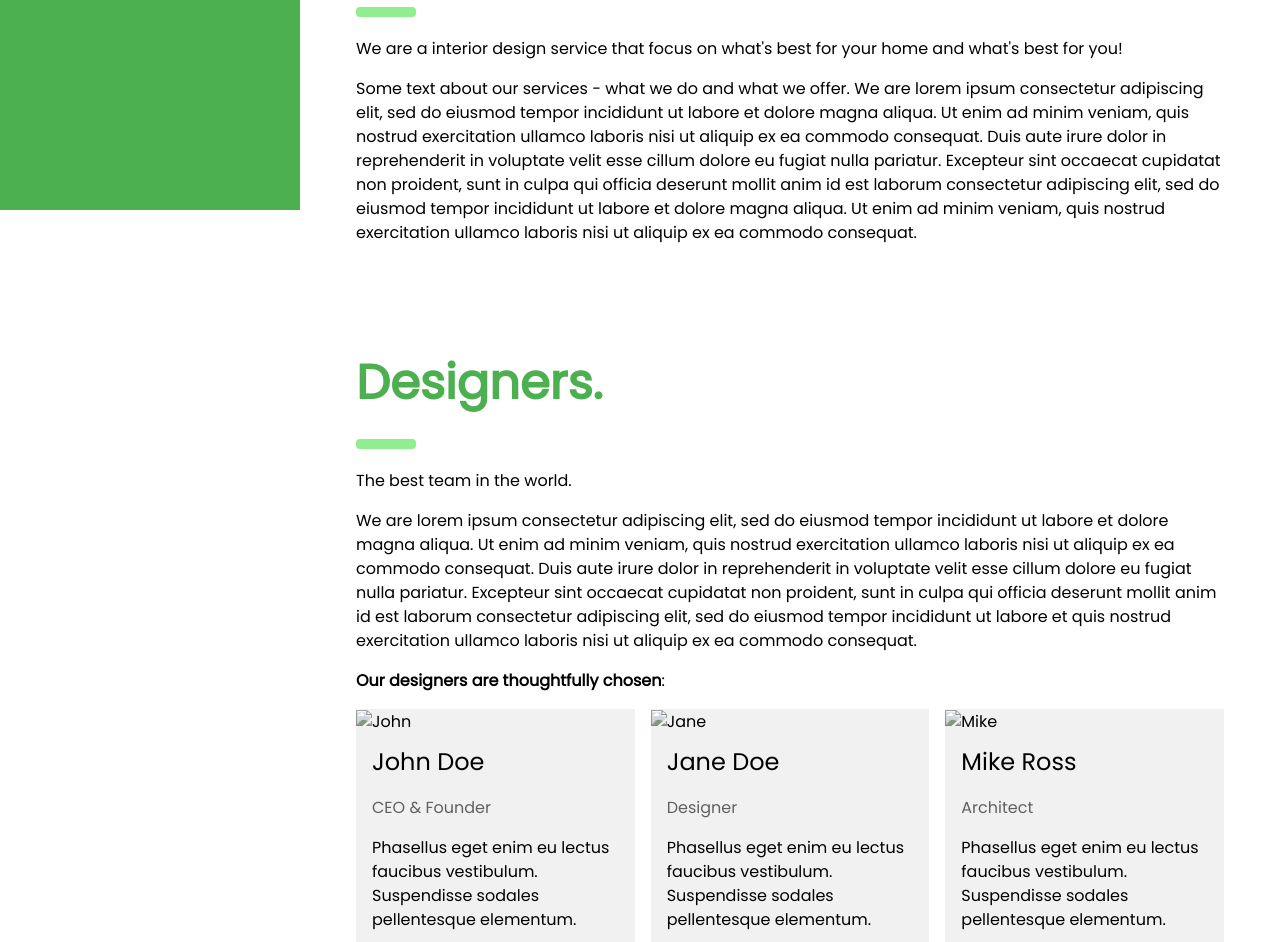
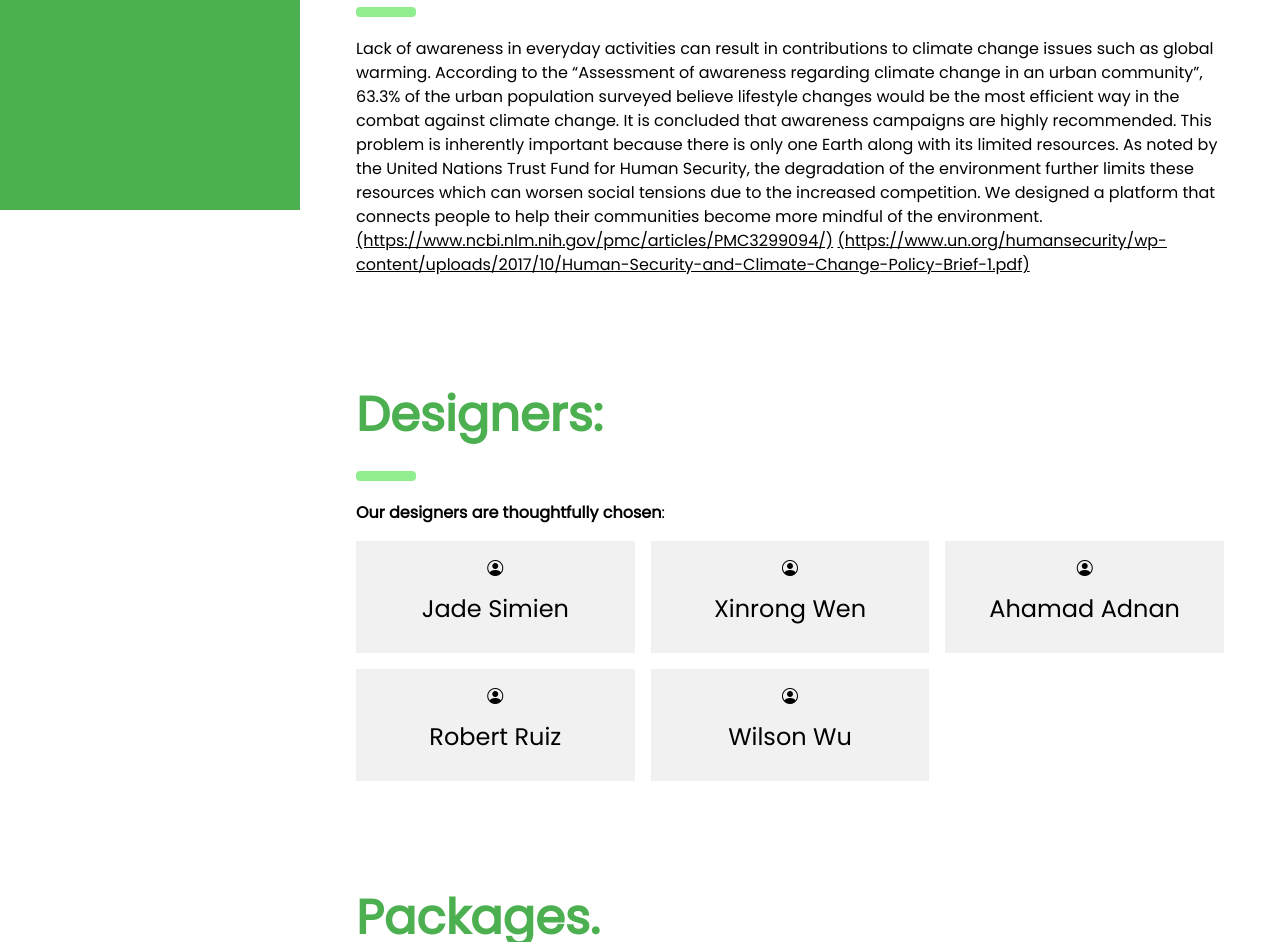
Before and after one commit to JadeS01/offset.github.io, a plain HTML site: page index.html in a window 1280 px wide. Shown: the part 590-1532 px from the top of the page. Drawn offline with nearby package versions, Linux system fonts and the light colour scheme.

Commit message:
changed up problem and designers

```diff
--- a/index.html
+++ b/index.html
@@ -1,11 +1,12 @@
 <!DOCTYPE html>
 <html lang="en">
 <head>
-<title>W3.CSS Template</title>
+<title>OFFSET</title>
 <meta charset="UTF-8">
 <meta name="viewport" content="width=device-width, initial-scale=1">
 <link rel="stylesheet" href="https://www.w3schools.com/w3css/4/w3.css">
 <link rel="stylesheet" href="https://fonts.googleapis.com/css?family=Poppins">
+<link rel="stylesheet" href="https://cdn.jsdelivr.net/npm/bootstrap-icons@1.8.1/font/bootstrap-icons.css">
 <style>
 body,h1,h2,h3,h4,h5 {font-family: "Poppins", sans-serif}
 body {font-size:16px;}
@@ -24,7 +25,7 @@ body {font-size:16px;}
   <div class="w3-bar-block">
     <a href="#" onclick="w3_close()" class="w3-bar-item w3-button w3-hover-white">Home</a>
     <a href="#showcase" onclick="w3_close()" class="w3-bar-item w3-button w3-hover-white">Showcase</a>
-    <a href="#services" onclick="w3_close()" class="w3-bar-item w3-button w3-hover-white">Services</a>
+    <a href="#problem" onclick="w3_close()" class="w3-bar-item w3-button w3-hover-white">Problem</a>
     <a href="#designers" onclick="w3_close()" class="w3-bar-item w3-button w3-hover-white">Designers</a>
     <a href="#packages" onclick="w3_close()" class="w3-bar-item w3-button w3-hover-white">Packages</a>
     <a href="#contact" onclick="w3_close()" class="w3-bar-item w3-button w3-hover-white">Contact</a>
@@ -45,7 +46,7 @@ body {font-size:16px;}
 
   <!-- Header -->
   <div class="w3-container" style="margin-top:80px" id="showcase">
-    <h1 class="w3-jumbo"><b>Interior Design</b></h1>
+    <h1 class="w3-jumbo"><b>OFFSET</b></h1>
     <h1 class="w3-xxxlarge w3-text-green"><b>Showcase.</b></h1>
     <hr style="width:50px;border:5px solid lightgreen" class="w3-round">
   </div>
@@ -74,26 +75,25 @@ body {font-size:16px;}
     </div>
   </div>
 
-  <!-- Services -->
-  <div class="w3-container" id="services" style="margin-top:75px">
-    <h1 class="w3-xxxlarge w3-text-green"><b>Services.</b></h1>
+  <!-- Problem -->
+  <div class="w3-container" id="problem" style="margin-top:75px">
+    <h1 class="w3-xxxlarge w3-text-green"><b>Problem:</b></h1>
     <hr style="width:50px;border:5px solid lightgreen" class="w3-round">
-    <p>We are a interior design service that focus on what's best for your home and what's best for you!</p>
-    <p>Some text about our services - what we do and what we offer. We are lorem ipsum consectetur adipiscing elit, sed do eiusmod tempor incididunt ut labore et dolore magna aliqua. Ut enim ad minim veniam, quis nostrud exercitation ullamco laboris nisi ut aliquip ex ea commodo consequat. Duis aute irure
-    dolor in reprehenderit in voluptate velit esse cillum dolore eu fugiat nulla pariatur. Excepteur sint occaecat cupidatat non proident, sunt in culpa qui officia deserunt mollit anim id est laborum consectetur adipiscing elit, sed do eiusmod tempor
-    incididunt ut labore et dolore magna aliqua. Ut enim ad minim veniam, quis nostrud exercitation ullamco laboris nisi ut aliquip ex ea commodo consequat.
+    <p>Lack of awareness in everyday activities can result in contributions to climate change issues such as global warming. According to the “Assessment of awareness regarding climate change in an urban community”, 63.3% of the urban population surveyed believe lifestyle changes would be the most efficient way in the combat against climate change. It is concluded that awareness campaigns are highly recommended. This problem is inherently important because there is only one Earth along with  its limited resources. As noted by the United Nations Trust Fund for Human Security, the degradation of the environment further limits these resources which can worsen social tensions due to the increased competition. We designed a platform that connects people to help their communities become more mindful of the environment.
+      <a href="https://www.ncbi.nlm.nih.gov/pmc/articles/PMC3299094/">(https://www.ncbi.nlm.nih.gov/pmc/articles/PMC3299094/)</a>
+      <a href="https://www.un.org/humansecurity/wp-content/uploads/2017/10/Human-Security-and-Climate-Change-Policy-Brief-1.pdf">(https://www.un.org/humansecurity/wp-content/uploads/2017/10/Human-Security-and-Climate-Change-Policy-Brief-1.pdf)</a>
     </p>
   </div>
 
   <!-- Designers -->
   <div class="w3-container" id="designers" style="margin-top:75px">
-    <h1 class="w3-xxxlarge w3-text-green"><b>Designers.</b></h1>
+    <h1 class="w3-xxxlarge w3-text-green"><b>Designers:</b></h1>
     <hr style="width:50px;border:5px solid lightgreen" class="w3-round">
-    <p>The best team in the world.</p>
+    <!-- <p>The best team in the world.</p>
     <p>We are lorem ipsum consectetur adipiscing elit, sed do eiusmod tempor incididunt ut labore et dolore magna aliqua. Ut enim ad minim veniam, quis nostrud exercitation ullamco laboris nisi ut aliquip ex ea commodo consequat. Duis aute irure
     dolor in reprehenderit in voluptate velit esse cillum dolore eu fugiat nulla pariatur. Excepteur sint occaecat cupidatat non proident, sunt in culpa qui officia deserunt mollit anim id est laborum consectetur adipiscing elit, sed do eiusmod tempor
     incididunt ut labore et quis nostrud exercitation ullamco laboris nisi ut aliquip ex ea commodo consequat.
-    </p>
+    </p> -->
     <p><b>Our designers are thoughtfully chosen</b>:</p>
   </div>
 
@@ -101,31 +101,47 @@ body {font-size:16px;}
   <div class="w3-row-padding w3-grayscale">
     <div class="w3-col m4 w3-margin-bottom">
       <div class="w3-light-grey">
-        <img src="/w3images/team2.jpg" alt="John" style="width:100%">
-        <div class="w3-container">
-          <h3>John Doe</h3>
-          <p class="w3-opacity">CEO & Founder</p>
-          <p>Phasellus eget enim eu lectus faucibus vestibulum. Suspendisse sodales pellentesque elementum.</p>
+        <!-- <img src="/w3images/team2.jpg" alt="John" style="width:100%"> -->
+        <div class="w3-container w3-center w3-padding-16">
+          <i class="bi bi-person-circle"></i>
+          <h3>Jade Simien</h3>
+          <!-- <p class="w3-opacity">CEO & Founder</p>
+          <p>Phasellus eget enim eu lectus faucibus vestibulum. Suspendisse sodales pellentesque elementum.</p> -->
         </div>
       </div>
     </div>
     <div class="w3-col m4 w3-margin-bottom">
       <div class="w3-light-grey">
-        <img src="/w3images/team1.jpg" alt="Jane" style="width:100%">
-        <div class="w3-container">
-          <h3>Jane Doe</h3>
-          <p class="w3-opacity">Designer</p>
-          <p>Phasellus eget enim eu lectus faucibus vestibulum. Suspendisse sodales pellentesque elementum.</p>
+        <!-- <img src="/w3images/team1.jpg" alt="Jane" style="width:100%"> -->
+        <div class="w3-container w3-center w3-padding-16">
+          <i class="bi bi-person-circle"></i>
+          <h3>Xinrong Wen</h3>
+          <!-- <p class="w3-opacity">Designer</p>
+          <p>Phasellus eget enim eu lectus faucibus vestibulum. Suspendisse sodales pellentesque elementum.</p> -->
         </div>
       </div>
     </div>
     <div class="w3-col m4 w3-margin-bottom">
       <div class="w3-light-grey">
-        <img src="/w3images/team3.jpg" alt="Mike" style="width:100%">
-        <div class="w3-container">
-          <h3>Mike Ross</h3>
-          <p class="w3-opacity">Architect</p>
-          <p>Phasellus eget enim eu lectus faucibus vestibulum. Suspendisse sodales pellentesque elementum.</p>
+        <div class="w3-container w3-center w3-padding-16">
+          <i class="bi bi-person-circle"></i>
+          <h3>Ahamad Adnan</h3>
+        </div>
+      </div>
+    </div>
+    <div class="w3-col m4 w3-margin-bottom">
+      <div class="w3-light-grey">
+        <div class="w3-container w3-center w3-padding-16">
+          <i class="bi bi-person-circle"></i>
+          <h3>Robert Ruiz</h3>
+        </div>
+      </div>
+    </div>
+    <div class="w3-col m4 w3-margin-bottom">
+      <div class="w3-light-grey">
+        <div class="w3-container w3-center w3-padding-16">
+          <i class="bi bi-person-circle"></i>
+          <h3>Wilson Wu</h3>
         </div>
       </div>
     </div>
```
